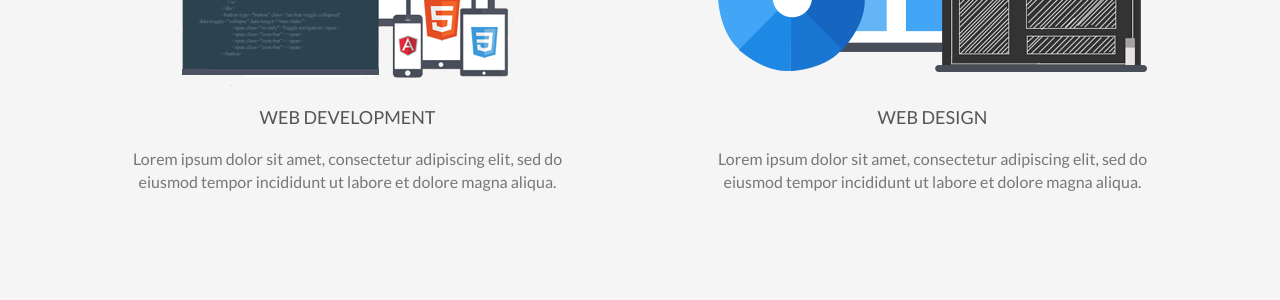
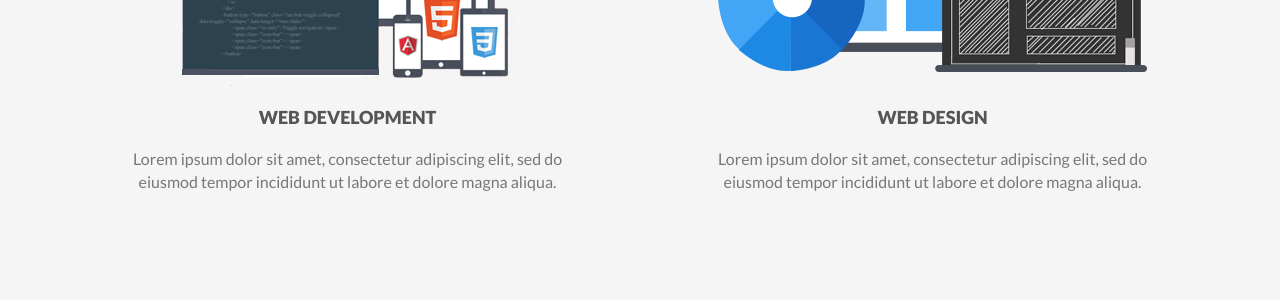
Before and after one commit to rensramos/rensramos, a Jekyll site: the page built from index.html, in a window 1280 px wide. Shown: the part 1137-1437 px from the top of the page. Built offline with Jekyll 4.4.1, drawn with Linux system fonts in a browser that asks for light colours; nearby versions of some CDN libraries.

Commit message:
Update offer responsiveness

```diff
--- a/_includes/home/work-offer.html
+++ b/_includes/home/work-offer.html
@@ -1,8 +1,8 @@
 <div class="section-container container no-gutter">
     <div class="section-content clearfix">
-        <div class="left-section col-md-6">
+        <div class="left-section col-md-6 ">
             <div class="section-image">
-                <img class="image center-block" src="/image/offer/web-development.png"/>
+                <img class="image img-responsive center-block" src="/image/offer/web-development.png"/>
             </div>
             <div class="section-description">
                 <h4 class="header">Web Development</h4>
@@ -11,7 +11,7 @@
         </div>
         <div class="right-section col-md-6">
             <div class="section-image">
-                <img class="image center-block" src="/image/offer/web-design.png"/>
+                <img class="image img-responsive center-block" src="/image/offer/web-design.png"/>
             </div>
             <div class="section-description">
                 <h4 class="header">Web Design</h4>
--- a/_sass/home.sass
+++ b/_sass/home.sass
@@ -86,6 +86,7 @@
             text-align: center
             margin-top: 20px
             margin-bottom: 20px
+            font-weight: bold
           .description
             color: #777777
             max-width: 80%
@@ -103,6 +104,7 @@
             text-align: center
             margin-top: 20px
             margin-bottom: 20px
+            font-weight: bold
           .description
             color: #777777
             max-width: 80%
@@ -413,9 +415,17 @@
       .intro-content-container
         .type-container
           .intro-header-middle
-            font-size: 50px
+            font-size: 58px
           .typed-cursor
             font-size: 50px
+
+@media (max-width: $screen-sm-max)
+  #work-offer
+    .section-container
+      .section-content
+        .left-section
+          margin-bottom: 100px
+
 
 @media (max-width: $screen-xs-max)
   #cover
@@ -453,3 +463,17 @@
         .intro-header-bottom
           font-size: 14px
           margin-top: 30px
+
+  #work-offer
+    .section-container
+      .section-content
+        .left-section
+          .section-image
+            min-height: 0
+            .image
+              max-width: 80%
+        .right-section
+          .section-image
+            min-height: 0
+            .image
+              max-width: 80%
```
